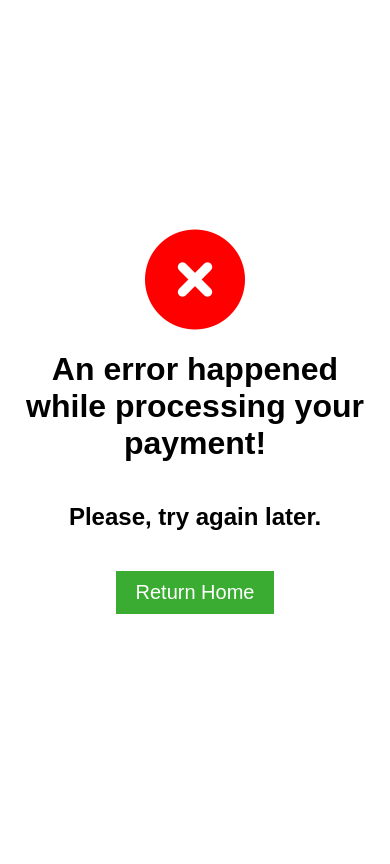
After one commit to Abdelmasieh01/ecommerce, a Django app: page /payment/error/ in a window 390 px wide. The commit adds this page. Run offline with Django 4.2, Linux system fonts and the light colour scheme.

Commit message:
feat & fix: mobile payment

```diff
--- a/main/serializers.py
+++ b/main/serializers.py
@@ -16,7 +16,7 @@ class ItemDetailSerializer(serializers.ModelSerializer):
     seller = serializers.CharField(source='user.username', read_only=True)
     class Meta:
         model = Item
-        fields = '__all__'
+        fields = ('id', 'title', 'description', 'price', 'seller', 'image')
 
 class ItemListSerializer(serializers.ModelSerializer):
     seller = serializers.CharField(source='seller.username', read_only=True)
@@ -27,6 +27,8 @@ class ItemListSerializer(serializers.ModelSerializer):
 class OrderSerializer(serializers.ModelSerializer):
     item = ItemListSerializer()
     user = UserSerializer()
+    status_display = serializers.CharField(source='get_status_display', read_only=True)
+
     class Meta:
         model = Order
-        fields = ('item', 'user', 'item_count', 'total_price')
+        fields = ('id','item', 'user', 'item_count', 'total_price', 'status', 'status_display')
--- a/payment/urls.py
+++ b/payment/urls.py
@@ -4,6 +4,8 @@ from . import views
 app_name = 'payment'
 
 urlpatterns = [
-    path('initiate/<int:id>/', views.initiate_payment, name='initiate-payment'),
-    path('initiate/pay-by-mob/', views.pay_by_mob, name='pay-by-mob'),
+    path('choose-payment/<int:id>/', views.choose_payment, name='choose-payment'),
+    path('pay-by-card/<int:id>/', views.initiate_payment_card, name='initiate-payment-card'),
+    path('pay-by-mob/<int:id>/', views.initiate_payment_mob, name='initiate-payment-mob'),
+    path('error/', views.payment_error, name='error'),
 ]
--- a/payment/views.py
+++ b/payment/views.py
@@ -6,38 +6,60 @@ import requests
 from main.models import Order, Item
 
 # Create your views here.
+@login_required()
+def choose_payment(request, id):
+    # if request.method == 'POST':
+    #     method = request.POST.get('type', 'card')
+    #     if method == 'card':
+    #         return redirect('payment:initiate-payment-card', id=id)
+    #     elif method == 'phone':
+    #         return redirect('payment:initiate-payment-mob', id=id)
+    return render(request, 'payment/choose.html', {'id': id})
+
+def initiate_payment_card(request, id):
+    '''
+    Gives the user an iframe to pay for the order
+    '''
+    CARD_INTEGRATION_ID = 4075697
+    order = get_object_or_404(Order, pk=id)
+    if order.user != request.user:
+        return redirect('payment:error')
+    payment_key = request_payment_key(order, CARD_INTEGRATION_ID)
+    card_iframe_url = f'https://accept.paymob.com/api/acceptance/iframes/778662?payment_token={payment_key}'
+    return render(request, 'payment/payment-card.html', {'card_iframe_url': card_iframe_url})
+
+def initiate_payment_mob(request, id):
+    '''
+    Redirects the user to the url to pay from their mobile wallet
+    '''
+    if request.method == 'POST':
+        WALLET_INTEGRATION_ID = 4082739
+        order = get_object_or_404(Order, pk=id)
+        if order.user != request.user:
+            return redirect('payment:error')
+        phone = request.POST.get('phone')
+        token = request_payment_key(order, WALLET_INTEGRATION_ID)
+
+        json_body = {
+            "source": {
+                "identifier": phone,
+                "subtype": "WALLET"
+            },
+            "payment_token": token
+        }
+        response = requests.post('https://accept.paymob.com/api/acceptance/payments/pay', json=json_body)
+
+        if response.status_code == 201:
+            content = json.loads(response.content.decode())
+            return redirect(content.get('redirect_url', 'payment:error'))
+        else:
+            return redirect('payment:error')
+    return render(request, 'payment/payment-mobile.html', )
+
+def payment_error(request):
+    return render(request, 'payment/payment-error.html', )
 
 
-@login_required()
-def initiate_payment(request, id):
-    order = get_object_or_404(Order, pk=id)
-    if order.user != request.user:
-        return redirect('/')
-    payment_key = request_payment_key(order)
-    card_iframe_url = f'https://accept.paymob.com/api/acceptance/iframes/778662?payment_token={payment_key}'
-    return render(request, 'payment/payment.html', {'card_iframe_url': card_iframe_url, 'token': payment_key})
-
-
-def pay_by_mob(request):
-    if request.method == 'GET':
-        return redirect('/')
-    phone = request.POST.get('phone')
-    token = request.POST.get('token')
-
-    json_body = {
-        "source": {
-            "identifier": "wallet mobile number",
-            "subtype": "WALLET"
-        },
-        "payment_token": token
-    }
-    response = requests.post('https://accept.paymob.com/api/acceptance/payments/pay', json=json_body)
-
-    content = json.loads(response.content.decode())
-    print(content)
-    return redirect(content['redirection_url'])
-    #else:
-        #return redirect('/error/')
 
 def get_token() -> str:
     '''
@@ -52,7 +74,7 @@ def get_token() -> str:
         content = json.loads(response.content.decode())
         return content['token']
     else:
-        return redirect('/orders/')
+        return redirect('payment:error')
     # print(content['token'])
 
 
@@ -82,10 +104,10 @@ def register_order(order: Order):
         content = json.loads(response.content.decode())
         return token, content['id']
     else:
-        return redirect('/orders/')
+        return redirect('payment:error')
 
 
-def request_payment_key(order: Order):
+def request_payment_key(order: Order, integration_id: int):
     '''
     Makes a request to have the final token required for payment
     '''
@@ -111,7 +133,7 @@ def request_payment_key(order: Order):
             "state": "NA"
         },
         'currency': 'EGP',
-        'integration_id': 4075697,
+        'integration_id': integration_id,
         "lock_order_when_paid": "false"  # false for now
     }
 
@@ -121,4 +143,4 @@ def request_payment_key(order: Order):
         content = json.loads(response.content.decode())
         return content['token']
     else:
-        return redirect('/orders/')
+        return redirect('payment:error')
--- /dev/null
+++ b/templates/payment/payment-error.html
@@ -0,0 +1,57 @@
+<!DOCTYPE html>
+<html lang="en">
+
+<head>
+    <meta charset="UTF-8">
+    <meta name="viewport" content="width=device-width, initial-scale=1.0">
+    <title>Error</title>
+    <!-- Font awesome -->
+    <link rel="stylesheet" href="https://cdnjs.cloudflare.com/ajax/libs/font-awesome/6.4.0/css/all.min.css"
+        integrity="sha512-iecdLmaskl7CVkqkXNQ/ZH/XLlvWZOJyj7Yy7tcenmpD1ypASozpmT/E0iPtmFIB46ZmdtAc9eNBvH0H/ZpiBw=="
+        crossorigin="anonymous" referrerpolicy="no-referrer" />
+    <!-- Font awesome -->
+    <style>
+        body {
+            font-family: 'Poppins', sans-serif;
+            margin: 0;
+            padding: 0;
+            box-sizing: border-box;
+            background: #fff;
+        }
+
+        .error {
+            height: 100vh;
+            display: flex;
+            flex-direction: column;
+            margin: 10px;
+            text-align: center;
+            justify-content: center;
+            align-items: center;
+        }
+
+        .error i {
+            color: red;
+            font-size: 100px;
+        }
+
+        .error a {
+            color: #fff;
+            padding: 10px 20px;
+            background: #39ac31;
+            margin: 20px 0;
+            font-size: 20px;
+            text-decoration: none;
+        }
+    </style>
+</head>
+
+<body>
+    <div class="error">
+        <i class="fa-solid fa-circle-xmark"></i>
+        <h1>An error happened while processing your payment!</h1>
+        <h2>Please, try again later.</h2>
+        <a href="/">Return Home</a>
+    </div>
+</body>
+
+</html>
```
Also changed, not shown: main/models.py (+10 -0 lines), templates/payment/choose.html (added, +73 -0 lines), templates/payment/payment-card.html (renamed from templates/payment/payment.html, +10 -18 lines), db.sqlite3, main/migrations/0005_order_status.py (added).
